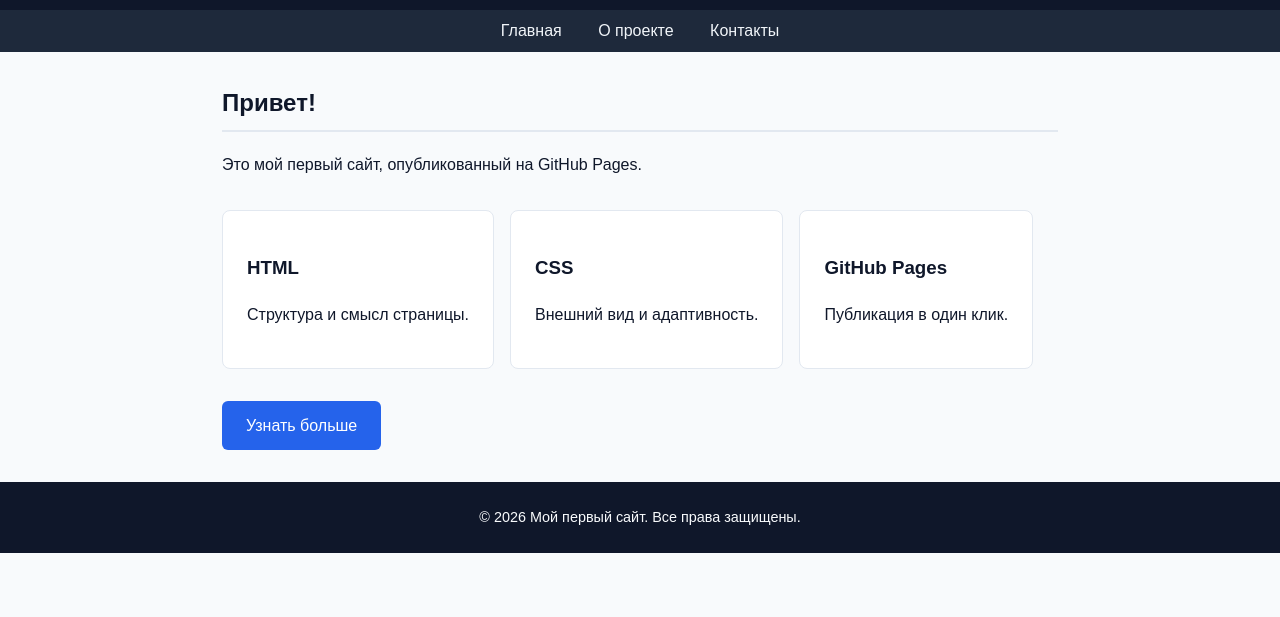
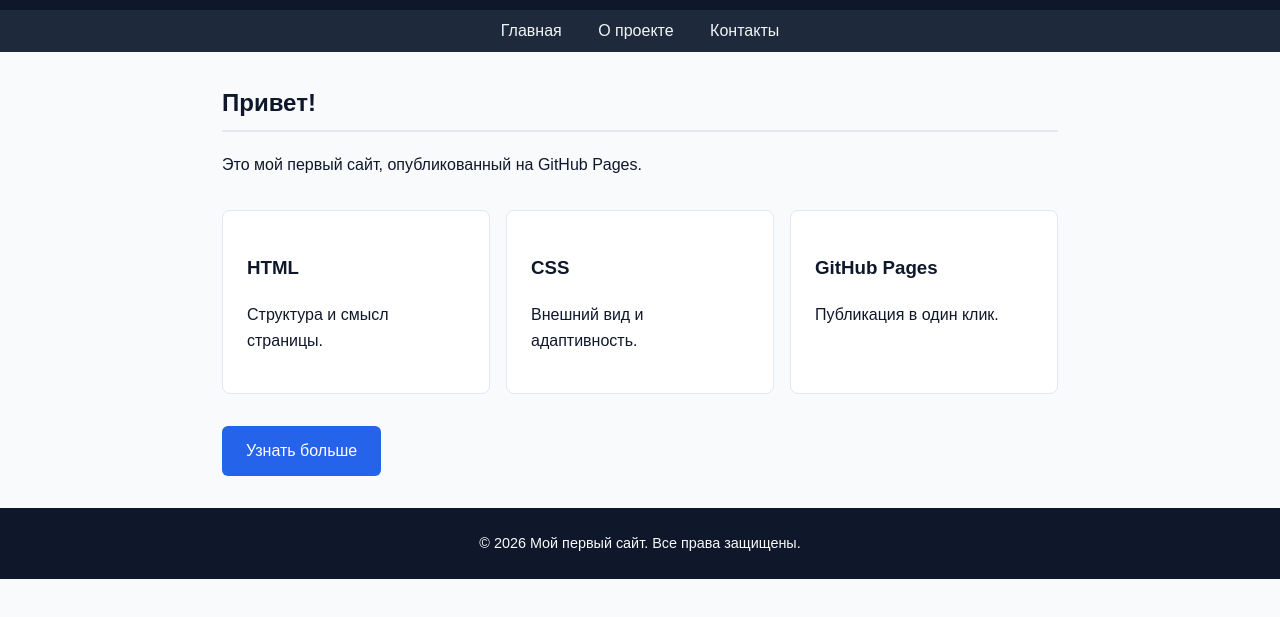
Before and after one commit to nikitina04/abc, a plain HTML site: page index.html in a window 1280 px wide. Shown: the part 89-706 px from the top of the page. Drawn offline with Linux system fonts and the light colour scheme.

Commit message:
Update style.css

```diff
--- a/style.css
+++ b/style.css
@@ -112,4 +112,9 @@ footer p {
     main {
         padding: 0 2rem;
     }
+    /* Чтобы карточки внутри flex-контейнера делили ширину поровну */
+.cards .card {
+    flex: 1;
 }
+
+}
```
